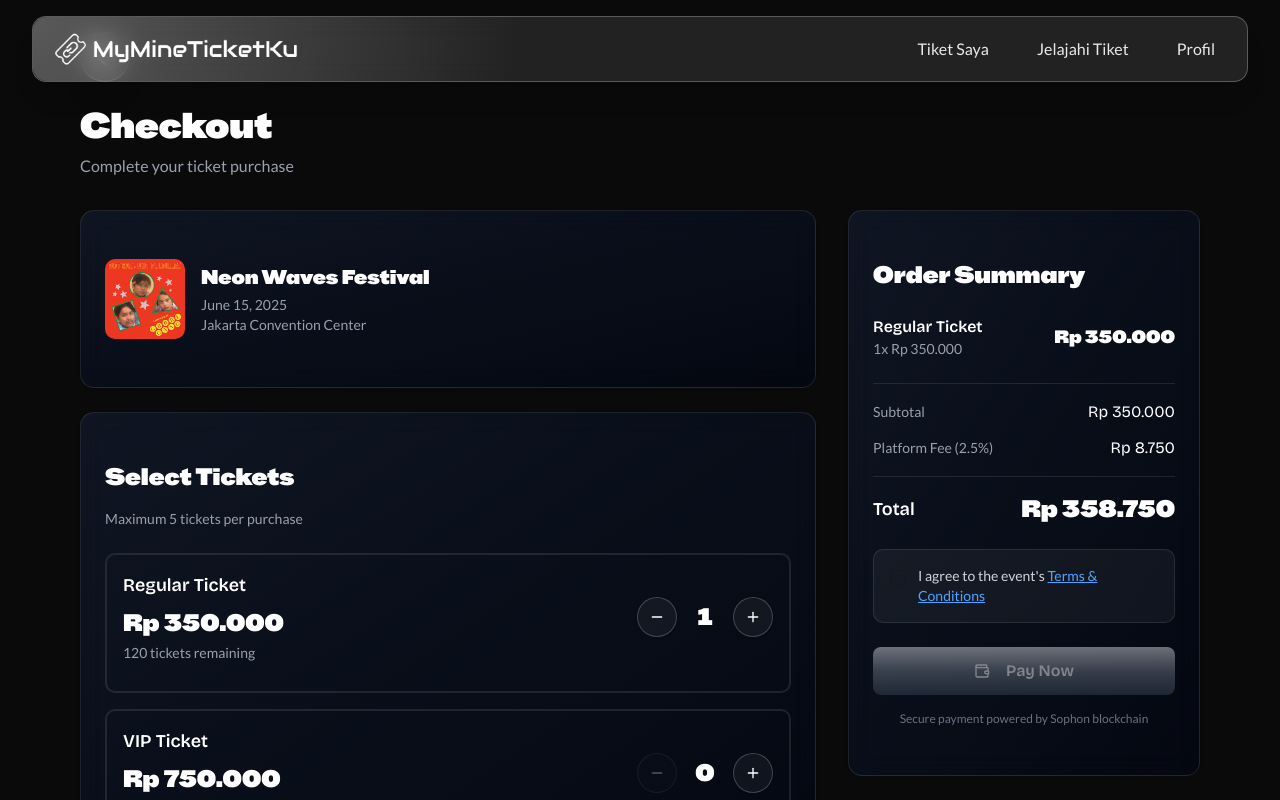
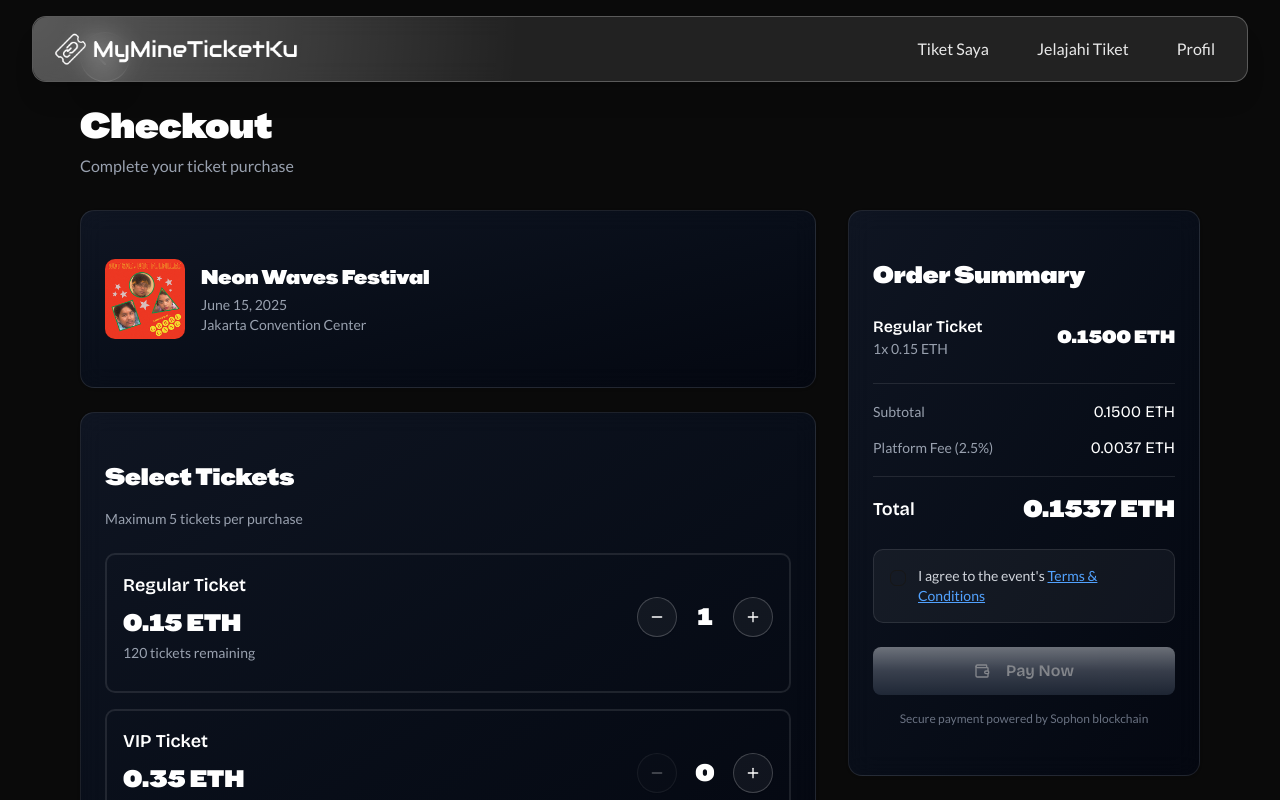
Before and after one commit to MaulRai/my-mine-ticket-ku-fe, a Next.js app: page /events/1/checkout in a window 1280 px wide. Both pictures are taken after a click on the button 753 px from the left and 617 px from the top of the page. Shown: the top 800 px of the page. Built offline with nearby package versions, Linux system fonts and the light colour scheme.

Commit message:
feat: update ticket prices to ETH in event checkout and details pages

```diff
--- a/app/events/[id]/checkout/page.tsx
+++ b/app/events/[id]/checkout/page.tsx
@@ -46,10 +46,10 @@ const eventData: Record<string, EventData> = {
     location: "Jakarta Convention Center",
     regularTickets: 4000,
     regularTicketsSold: 3880,
-    regularTicketPrice: 350000,
+    regularTicketPrice: 0.15,
     vipTickets: 1000,
     vipTicketsSold: 970,
-    vipTicketPrice: 750000,
+    vipTicketPrice: 0.35,
   },
   "2": {
     id: 2,
@@ -60,10 +60,10 @@ const eventData: Record<string, EventData> = {
     location: "Bali Art Center",
     regularTickets: 2800,
     regularTicketsSold: 1680,
-    regularTicketPrice: 450000,
+    regularTicketPrice: 0.18,
     vipTickets: 700,
     vipTicketsSold: 420,
-    vipTicketPrice: 950000,
+    vipTicketPrice: 0.40,
   },
 }
 
@@ -164,7 +164,7 @@ export default function CheckoutPage({ params }: { params: Promise<{ id: string
               </div>
               <div className="flex items-center justify-between mb-4 pb-4 border-b border-white/10">
                 <span className="text-gray-400 font-body text-sm">Total Paid</span>
-                <span className="text-white font-heading text-xl">Rp {totalPrice.toLocaleString("id-ID")}</span>
+                <span className="text-white font-heading text-xl">{totalPrice.toFixed(4)} ETH</span>
               </div>
               <div className="flex items-center justify-between">
                 <span className="text-gray-400 font-body text-sm">Transaction Hash</span>
@@ -260,7 +260,7 @@ export default function CheckoutPage({ params }: { params: Promise<{ id: string
                           )}
                         </div>
                         <p className="text-2xl font-heading text-white mb-1">
-                          Rp {event.regularTicketPrice.toLocaleString("id-ID")}
+                          {event.regularTicketPrice} ETH
                         </p>
                         <p className="text-gray-400 font-body text-sm">
                           {regularTicketsRemaining.toLocaleString("id-ID")} tickets remaining
@@ -307,7 +307,7 @@ export default function CheckoutPage({ params }: { params: Promise<{ id: string
                           )}
                         </div>
                         <p className="text-2xl font-heading text-white mb-1">
-                          Rp {event.vipTicketPrice.toLocaleString("id-ID")}
+                          {event.vipTicketPrice} ETH
                         </p>
                         <p className="text-gray-400 font-body text-sm">
                           {vipTicketsRemaining.toLocaleString("id-ID")} tickets remaining
@@ -437,11 +437,11 @@ export default function CheckoutPage({ params }: { params: Promise<{ id: string
                       <div>
                         <p className="text-white font-subheading font-semibold">Regular Ticket</p>
                         <p className="text-gray-400 font-body text-sm">
-                          {regularTicketCount}x Rp {event.regularTicketPrice.toLocaleString("id-ID")}
+                          {regularTicketCount}x {event.regularTicketPrice} ETH
                         </p>
                       </div>
                       <p className="text-white font-heading text-lg">
-                        Rp {(regularTicketCount * event.regularTicketPrice).toLocaleString("id-ID")}
+                        {(regularTicketCount * event.regularTicketPrice).toFixed(4)} ETH
                       </p>
                     </div>
                   )}
@@ -451,11 +451,11 @@ export default function CheckoutPage({ params }: { params: Promise<{ id: string
                       <div>
                         <p className="text-white font-subheading font-semibold">VIP Ticket</p>
                         <p className="text-gray-400 font-body text-sm">
-                          {vipTicketCount}x Rp {event.vipTicketPrice.toLocaleString("id-ID")}
+                          {vipTicketCount}x {event.vipTicketPrice} ETH
                         </p>
                       </div>
                       <p className="text-white font-heading text-lg">
-                        Rp {(vipTicketCount * event.vipTicketPrice).toLocaleString("id-ID")}
+                        {(vipTicketCount * event.vipTicketPrice).toFixed(4)} ETH
                       </p>
                     </div>
                   )}
@@ -473,18 +473,18 @@ export default function CheckoutPage({ params }: { params: Promise<{ id: string
                     <div className="border-t border-white/10 pt-4 mb-4 space-y-3">
                       <div className="flex items-center justify-between">
                         <p className="text-gray-400 font-body text-sm">Subtotal</p>
-                        <p className="text-white font-subheading">Rp {subtotal.toLocaleString("id-ID")}</p>
+                        <p className="text-white font-subheading">{subtotal.toFixed(4)} ETH</p>
                       </div>
                       <div className="flex items-center justify-between">
                         <p className="text-gray-400 font-body text-sm">Platform Fee ({PLATFORM_FEE_PERCENTAGE}%)</p>
-                        <p className="text-white font-subheading">Rp {platformFee.toLocaleString("id-ID")}</p>
+                        <p className="text-white font-subheading">{platformFee.toFixed(4)} ETH</p>
                       </div>
                     </div>
 
                     <div className="border-t border-white/10 pt-4 mb-6">
                       <div className="flex items-center justify-between">
                         <p className="text-white font-subheading font-semibold text-lg">Total</p>
-                        <p className="text-white font-heading text-2xl">Rp {totalPrice.toLocaleString("id-ID")}</p>
+                        <p className="text-white font-heading text-2xl">{totalPrice.toFixed(4)} ETH</p>
                       </div>
                     </div>
 
--- a/app/events/[id]/page.tsx
+++ b/app/events/[id]/page.tsx
@@ -124,7 +124,7 @@ const generateEventDetails = (): Record<string, EventDataType> => {
       vipTickets: ticketConfigs[index].vip,
       vipTicketsSold: ticketConfigs[index].vipSold,
       description: `Rasakan pengalaman festival musik terbaik yang menampilkan ${event.featuring.slice(0, 3).join(", ")} dan banyak lagi! ${event.name} menghadirkan musik Indonesia terbaik dalam malam pertunjukan, cahaya, dan energi yang tak terlupakan. Bergabunglah dengan ribuan pencinta musik untuk acara spektakuler ini.`,
-      ticketPrice: "Mulai dari Rp 350.000",
+      ticketPrice: "Mulai dari 0.0055 ETH",
       organizer: organizers[index],
       soldOut: false,
     }
@@ -299,7 +299,7 @@ export default function EventDetailPage({ params }: { params: Promise<{ id: stri
                       <div className="flex justify-between items-start mb-2">
                         <h3 className="font-subheading font-semibold text-sm sm:text-base text-white">Tiket Reguler</h3>
                       </div>
-                      <p className="text-xl sm:text-2xl font-heading text-white mb-1">Rp 350.000</p>
+                      <p className="text-xl sm:text-2xl font-heading text-white mb-1">0.0055 ETH</p>
                       <p className="text-gray-400 font-body text-xs mb-2">Masuk umum</p>
                       <div className="space-y-1 mb-3">
                         <p className="text-gray-300 font-body text-xs flex items-start gap-1.5">
@@ -434,7 +434,7 @@ export default function EventDetailPage({ params }: { params: Promise<{ id: stri
                           <div className="flex justify-between items-start mb-2">
                             <h3 className="font-subheading font-semibold text-sm sm:text-base text-white">Tiket Reguler</h3>
                           </div>
-                          <p className="text-xl sm:text-2xl font-heading text-white mb-1">Rp 350.000</p>
+                          <p className="text-xl sm:text-2xl font-heading text-white mb-1">0.0055 ETH</p>
                           <p className="text-gray-400 font-body text-xs mb-2">Masuk umum</p>
                           <div className="space-y-1 mb-3">
                             <p className="text-gray-300 font-body text-xs flex items-start gap-1.5">
```
